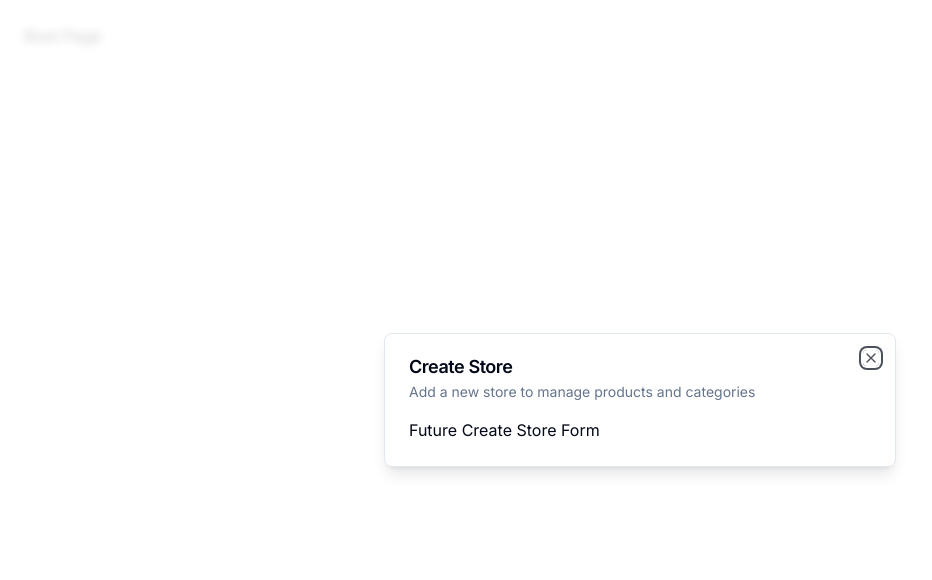
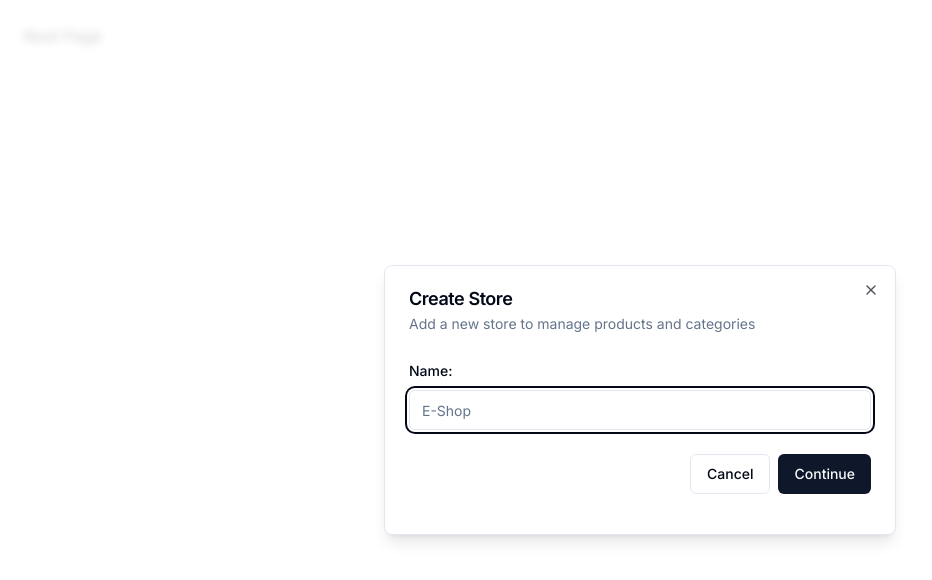
Before and after one commit to JoshMusira/E-Shop, a Next.js app: page / in a window 1280 px wide. Shown: the top 580 px of the page, without its empty margins (0-932 px from the left). Built offline with nearby package versions, Linux system fonts and the light colour scheme.

Commit message:
feat: complete form validation with zod

```diff
--- a/components/modals/store-modal.tsx
+++ b/components/modals/store-modal.tsx
@@ -1,10 +1,32 @@
 "use client"
+
+import * as z from 'zod'
+import { zodResolver } from '@hookform/resolvers/zod'
+import { useForm } from 'react-hook-form'
 
 import { useStoreModal } from "@/hooks/use-store-modal"
 import { Modal } from "@/components/ui/modal"
+import { Form, FormControl, FormField, FormItem, FormLabel, FormMessage } from '@/components/ui/form'
+import { Input } from '@/components/ui/input'
+import { Button } from '@/components/ui/button'
+
+const formSchema = z.object({
+    name: z.string().min(1)
+})
 
 export const StoreModal = () => {
     const storeModal = useStoreModal()
+
+    const form = useForm<z.infer<typeof formSchema>>({
+        resolver: zodResolver(formSchema),
+        defaultValues: {
+            name: ''
+        }
+    })
+
+    const onSubmit = async (values: z.infer<typeof formSchema>) => {
+        console.log(values)
+    }
 
     return (
         <Modal
@@ -13,7 +35,34 @@
             isOpen={storeModal.isOpen}
             onClose={storeModal.onClose}
         >
-            Future Create Store Form
+            <div>
+                <div className="spave-y-4 py-2 pb-4">
+                    <Form {...form}>
+                        <form onSubmit={form.handleSubmit(onSubmit)}>
+                            <FormField
+                                control={form.control}
+                                name="name"
+                                render={({ field }) => (
+                                    <FormItem>
+                                        <FormLabel>Name:</FormLabel>
+                                        <FormControl>
+                                            <Input placeholder='E-Shop' {...field} />
+                                        </FormControl>
+                                        <FormMessage />
+                                    </FormItem>
+                                )}
+
+                            />
+                            <div className="pt-6 space-x-2 flex items-center justify-end w-full">
+                                <Button variant="outline" onClick={storeModal.onClose}> Cancel</Button>
+                                <Button type='submit'>Continue</Button>
+                            </div>
+
+
+                        </form>
+                    </Form>
+                </div>
+            </div>
         </Modal>
     )
 }
--- /dev/null
+++ b/components/ui/form.tsx
@@ -0,0 +1,176 @@
+import * as React from "react"
+import * as LabelPrimitive from "@radix-ui/react-label"
+import { Slot } from "@radix-ui/react-slot"
+import {
+  Controller,
+  ControllerProps,
+  FieldPath,
+  FieldValues,
+  FormProvider,
+  useFormContext,
+} from "react-hook-form"
+
+import { cn } from "@/lib/utils"
+import { Label } from "@/components/ui/label"
+
+const Form = FormProvider
+
+type FormFieldContextValue<
+  TFieldValues extends FieldValues = FieldValues,
+  TName extends FieldPath<TFieldValues> = FieldPath<TFieldValues>
+> = {
+  name: TName
+}
+
+const FormFieldContext = React.createContext<FormFieldContextValue>(
+  {} as FormFieldContextValue
+)
+
+const FormField = <
+  TFieldValues extends FieldValues = FieldValues,
+  TName extends FieldPath<TFieldValues> = FieldPath<TFieldValues>
+>({
+  ...props
+}: ControllerProps<TFieldValues, TName>) => {
+  return (
+    <FormFieldContext.Provider value={{ name: props.name }}>
+      <Controller {...props} />
+    </FormFieldContext.Provider>
+  )
+}
+
+const useFormField = () => {
+  const fieldContext = React.useContext(FormFieldContext)
+  const itemContext = React.useContext(FormItemContext)
+  const { getFieldState, formState } = useFormContext()
+
+  const fieldState = getFieldState(fieldContext.name, formState)
+
+  if (!fieldContext) {
+    throw new Error("useFormField should be used within <FormField>")
+  }
+
+  const { id } = itemContext
+
+  return {
+    id,
+    name: fieldContext.name,
+    formItemId: `${id}-form-item`,
+    formDescriptionId: `${id}-form-item-description`,
+    formMessageId: `${id}-form-item-message`,
+    ...fieldState,
+  }
+}
+
+type FormItemContextValue = {
+  id: string
+}
+
+const FormItemContext = React.createContext<FormItemContextValue>(
+  {} as FormItemContextValue
+)
+
+const FormItem = React.forwardRef<
+  HTMLDivElement,
+  React.HTMLAttributes<HTMLDivElement>
+>(({ className, ...props }, ref) => {
+  const id = React.useId()
+
+  return (
+    <FormItemContext.Provider value={{ id }}>
+      <div ref={ref} className={cn("space-y-2", className)} {...props} />
+    </FormItemContext.Provider>
+  )
+})
+FormItem.displayName = "FormItem"
+
+const FormLabel = React.forwardRef<
+  React.ElementRef<typeof LabelPrimitive.Root>,
+  React.ComponentPropsWithoutRef<typeof LabelPrimitive.Root>
+>(({ className, ...props }, ref) => {
+  const { error, formItemId } = useFormField()
+
+  return (
+    <Label
+      ref={ref}
+      className={cn(error && "text-destructive", className)}
+      htmlFor={formItemId}
+      {...props}
+    />
+  )
+})
+FormLabel.displayName = "FormLabel"
+
+const FormControl = React.forwardRef<
+  React.ElementRef<typeof Slot>,
+  React.ComponentPropsWithoutRef<typeof Slot>
+>(({ ...props }, ref) => {
+  const { error, formItemId, formDescriptionId, formMessageId } = useFormField()
+
+  return (
+    <Slot
+      ref={ref}
+      id={formItemId}
+      aria-describedby={
+        !error
+          ? `${formDescriptionId}`
+          : `${formDescriptionId} ${formMessageId}`
+      }
+      aria-invalid={!!error}
+      {...props}
+    />
+  )
+})
+FormControl.displayName = "FormControl"
+
+const FormDescription = React.forwardRef<
+  HTMLParagraphElement,
+  React.HTMLAttributes<HTMLParagraphElement>
+>(({ className, ...props }, ref) => {
+  const { formDescriptionId } = useFormField()
+
+  return (
+    <p
+      ref={ref}
+      id={formDescriptionId}
+      className={cn("text-sm text-muted-foreground", className)}
+      {...props}
+    />
+  )
+})
+FormDescription.displayName = "FormDescription"
+
+const FormMessage = React.forwardRef<
+  HTMLParagraphElement,
+  React.HTMLAttributes<HTMLParagraphElement>
+>(({ className, children, ...props }, ref) => {
+  const { error, formMessageId } = useFormField()
+  const body = error ? String(error?.message) : children
+
+  if (!body) {
+    return null
+  }
+
+  return (
+    <p
+      ref={ref}
+      id={formMessageId}
+      className={cn("text-sm font-medium text-destructive", className)}
+      {...props}
+    >
+      {body}
+    </p>
+  )
+})
+FormMessage.displayName = "FormMessage"
+
+export {
+  useFormField,
+  Form,
+  FormItem,
+  FormLabel,
+  FormControl,
+  FormDescription,
+  FormMessage,
+  FormField,
+}
--- /dev/null
+++ b/components/ui/input.tsx
@@ -0,0 +1,25 @@
+import * as React from "react"
+
+import { cn } from "@/lib/utils"
+
+export interface InputProps
+  extends React.InputHTMLAttributes<HTMLInputElement> {}
+
+const Input = React.forwardRef<HTMLInputElement, InputProps>(
+  ({ className, type, ...props }, ref) => {
+    return (
+      <input
+        type={type}
+        className={cn(
+          "flex h-10 w-full rounded-md border border-input bg-background px-3 py-2 text-sm ring-offset-background file:border-0 file:bg-transparent file:text-sm file:font-medium placeholder:text-muted-foreground focus-visible:outline-none focus-visible:ring-2 focus-visible:ring-ring focus-visible:ring-offset-2 disabled:cursor-not-allowed disabled:opacity-50",
+          className
+        )}
+        ref={ref}
+        {...props}
+      />
+    )
+  }
+)
+Input.displayName = "Input"
+
+export { Input }
--- /dev/null
+++ b/components/ui/label.tsx
@@ -0,0 +1,26 @@
+"use client"
+
+import * as React from "react"
+import * as LabelPrimitive from "@radix-ui/react-label"
+import { cva, type VariantProps } from "class-variance-authority"
+
+import { cn } from "@/lib/utils"
+
+const labelVariants = cva(
+  "text-sm font-medium leading-none peer-disabled:cursor-not-allowed peer-disabled:opacity-70"
+)
+
+const Label = React.forwardRef<
+  React.ElementRef<typeof LabelPrimitive.Root>,
+  React.ComponentPropsWithoutRef<typeof LabelPrimitive.Root> &
+    VariantProps<typeof labelVariants>
+>(({ className, ...props }, ref) => (
+  <LabelPrimitive.Root
+    ref={ref}
+    className={cn(labelVariants(), className)}
+    {...props}
+  />
+))
+Label.displayName = LabelPrimitive.Root.displayName
+
+export { Label }
--- a/package.json
+++ b/package.json
@@ -10,7 +10,9 @@
   },
   "dependencies": {
     "@clerk/nextjs": "^4.27.1",
+    "@hookform/resolvers": "^3.3.2",
     "@radix-ui/react-dialog": "^1.0.5",
+    "@radix-ui/react-label": "^2.0.2",
     "@radix-ui/react-slot": "^1.0.2",
     "class-variance-authority": "^0.7.0",
     "clsx": "^2.0.0",
@@ -18,8 +20,10 @@
     "next": "14.0.2",
     "react": "^18",
     "react-dom": "^18",
+    "react-hook-form": "^7.48.2",
     "tailwind-merge": "^2.0.0",
     "tailwindcss-animate": "^1.0.7",
+    "zod": "^3.22.4",
     "zustand": "^4.4.6"
   },
   "devDependencies": {
```
Also changed, not shown: 1 other file (tests, documents, lock files or other folders).
